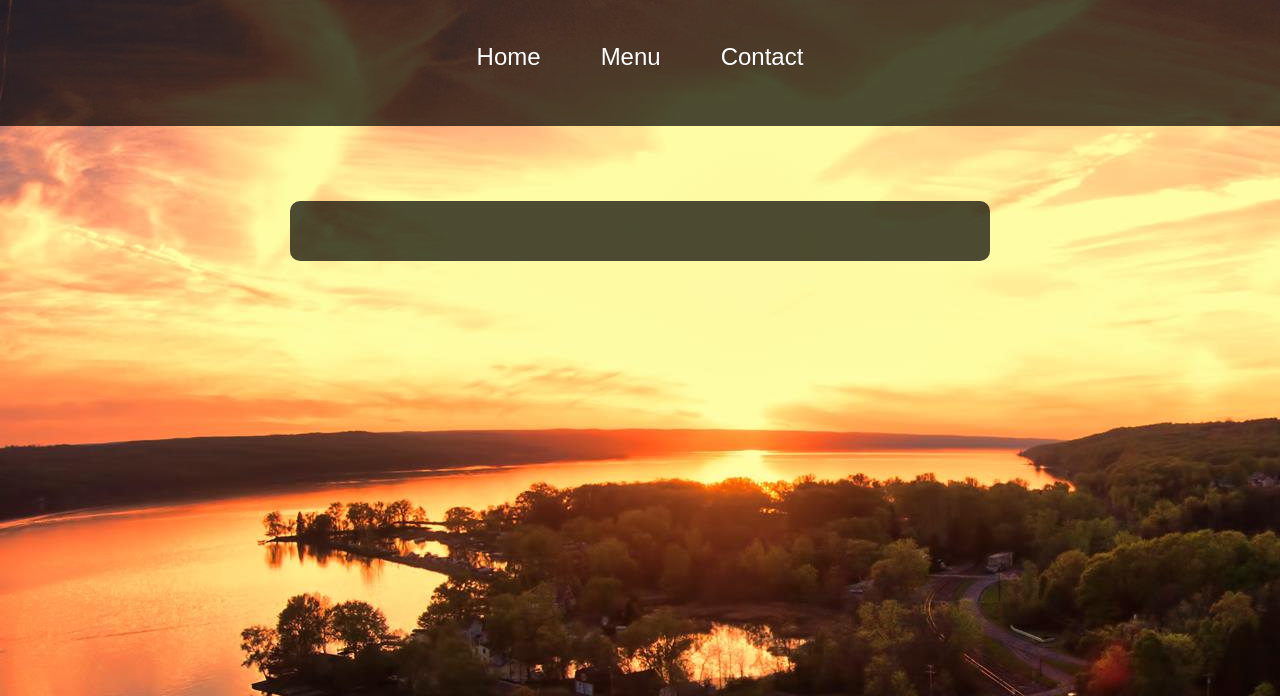
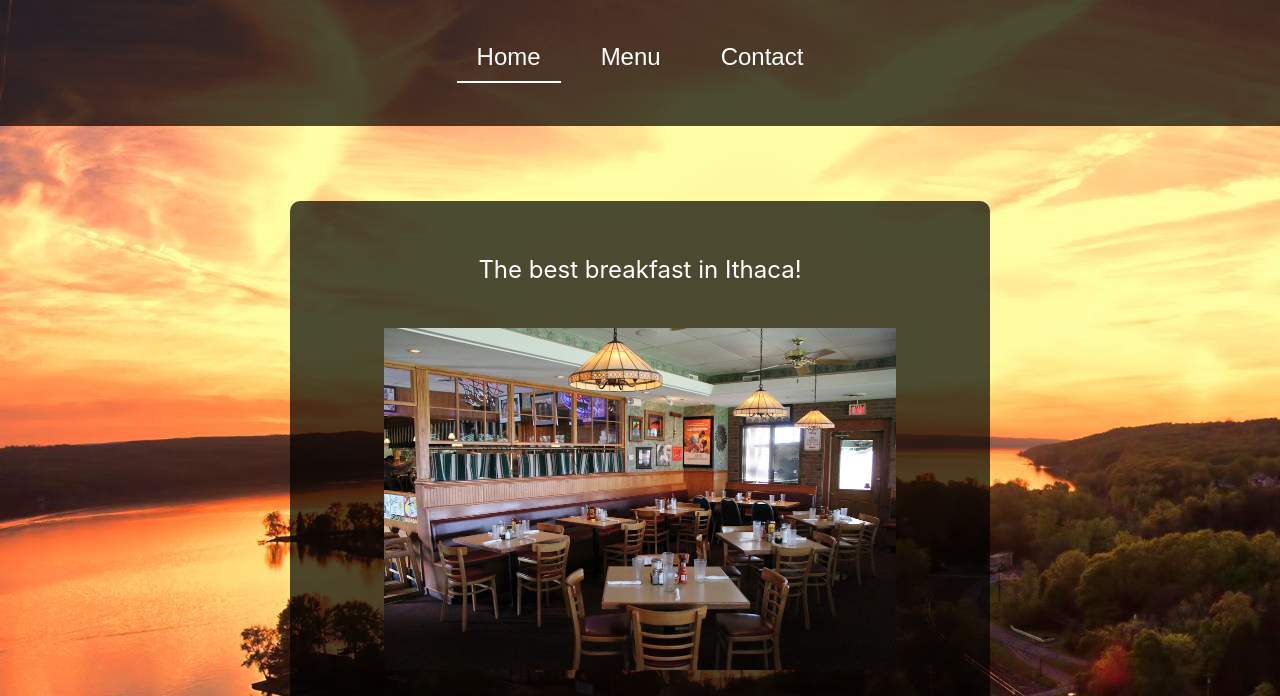
Before and after one commit to Derrickdog/restaurant-page, a website built with webpack: page dist/index.html in a window 1280 px wide. Shown: the part 104-800 px from the top of the page. Built offline with nearby package versions, Linux system fonts and the light colour scheme.

Commit message:
Add home.js

```diff
--- /dev/null
+++ b/src/home.js
@@ -0,0 +1,30 @@
+function createHome() {
+    const home = document.createElement('div');
+
+    const img = document.createElement('img');
+    img.classList.add('image');
+    img.src = 'sunset-grill.jpeg';
+    img.alt = 'Sunset Grill Dining Room';
+
+    home.appendChild(createParagraph('The best breakfast in Ithaca!'));
+    home.appendChild(img);
+    home.appendChild(createParagraph('Open 7AM to 9PM'));
+    home.appendChild(createParagraph('Visit us today!'));
+
+    return home;
+}
+
+function createParagraph(text) {
+    const p  = document.createElement('p');
+    p.classList.add('text');
+    p.textContent = text;
+    return p;
+}
+
+function loadHome() {
+    const container = document.getElementById('container');
+    container.textContent = '';
+    container.appendChild(createHome());
+}
+
+export default loadHome;
--- a/src/website.js
+++ b/src/website.js
@@ -1,3 +1,5 @@
+import loadHome from "./home";
+
 function createHeader(){
     const header = document.createElement('div');
     header.id = 'header';
@@ -19,19 +21,29 @@ function createNav() {
     const homeButton = document.createElement('button');
     homeButton.classList.add('tab')
     homeButton.textContent = 'Home';
-    // homeButton.addEventListener('click', (e) => {
-    //     if(e.target.classList.contains('active')) return;
-    //     setActiveButton(homeButton);
-    //     loadHome();
-    // });
+    homeButton.addEventListener('click', (e) => {
+        if(e.target.classList.contains('active')) return;
+        setActiveButton(homeButton);
+        loadHome();
+    });
 
     const menuButton = document.createElement('button');
     menuButton.classList.add('tab')
     menuButton.textContent = 'Menu';
+    menuButton.addEventListener('click', (e) => {
+        if(e.target.classList.contains('active')) return;
+        setActiveButton(loadButton);
+        //loadMenu();
+    });
 
     const contactButton = document.createElement('button');
     contactButton.classList.add('tab')
     contactButton.textContent = 'Contact';
+    homeButton.addEventListener('click', (e) => {
+        if(e.target.classList.contains('active')) return;
+        setActiveButton(contactButton);
+        //loadContact();
+    });
 
     nav.appendChild(homeButton);
     nav.appendChild(menuButton);
@@ -40,9 +52,20 @@ function createNav() {
     return nav;
 }
 
+function setActiveButton(button){
+    const buttons = document.querySelectorAll('.tab');
+    buttons.forEach((button) => {
+        if(button !== this) {
+            button.classList.remove('active');
+        }
+    });
+    button.classList.add('active');
+}
+
 function createContainer(){
     const container = document.createElement('div');
     container.classList.add('container');
+    container.id = 'container';
     return container;
 }
 
@@ -51,6 +74,9 @@ function initializeWebsite() {
 
     content.appendChild(createHeader());
     content.appendChild(createContainer());
+
+    setActiveButton(document.querySelector('.tab'));
+    loadHome();
 }
 
 export default initializeWebsite;
```
Also changed, not shown: dist/index.html, dist/main.js, dist/styles.css.
